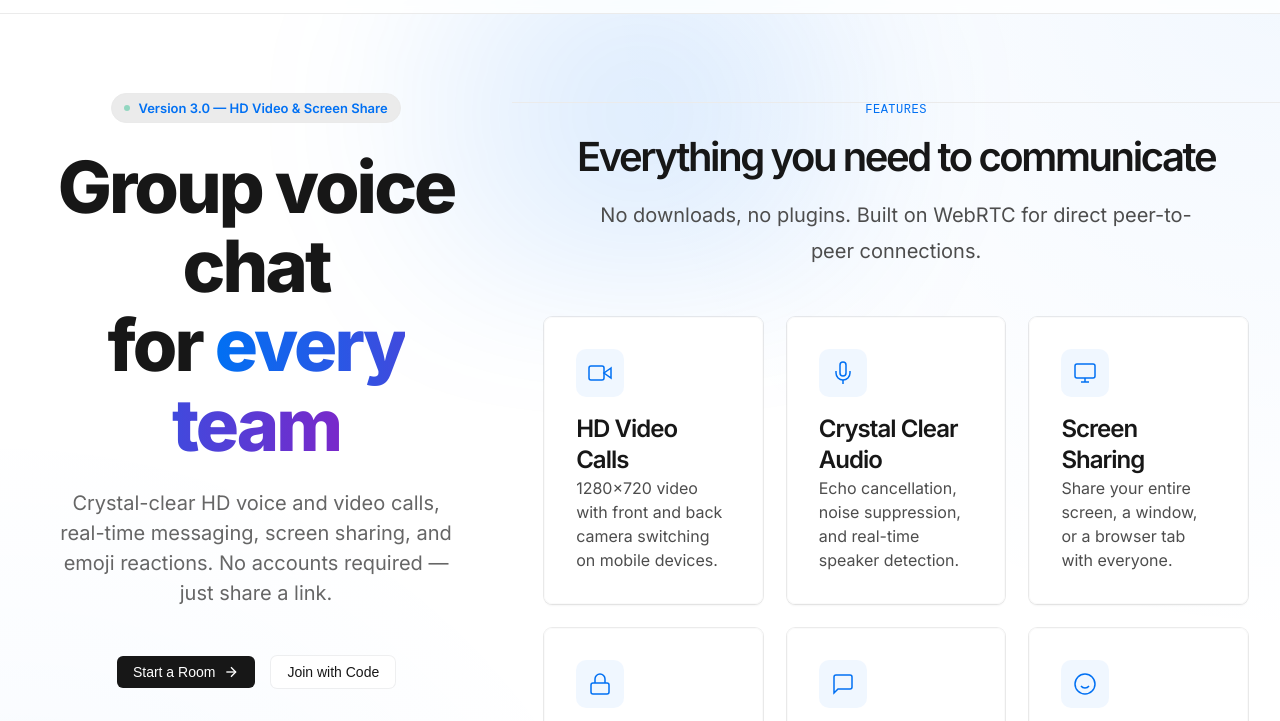
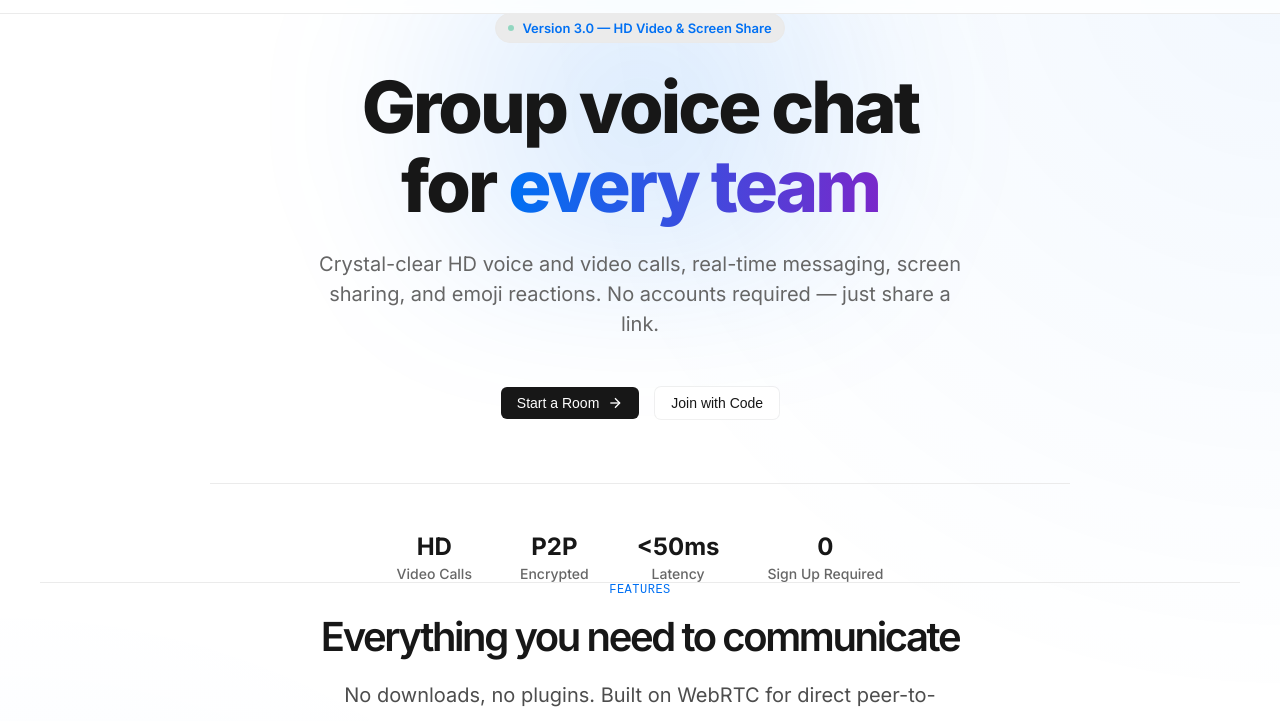
Before and after one commit to prince-m2hgamerz/PrinceVChat, a website built with Vite: page client/index.html in a window 1280 px wide. Shown: the part 43-764 px from the top of the page. Built offline with nearby package versions, Linux system fonts and the light colour scheme.

Commit message:
Fix landing layout: hero and features now stack vertically

```diff
--- a/client/src/styles.css
+++ b/client/src/styles.css
@@ -58,8 +58,8 @@ body {
   flex: 1;
   position: relative;
   display: flex;
+  flex-direction: column;
   align-items: center;
-  padding: 80px 0;
 }
 
 .hero-glow {
@@ -77,6 +77,7 @@ body {
 .section-hero {
   text-align: center;
   width: 100%;
+  padding: 80px 0 40px;
 }
 
 .hero-content {
```
